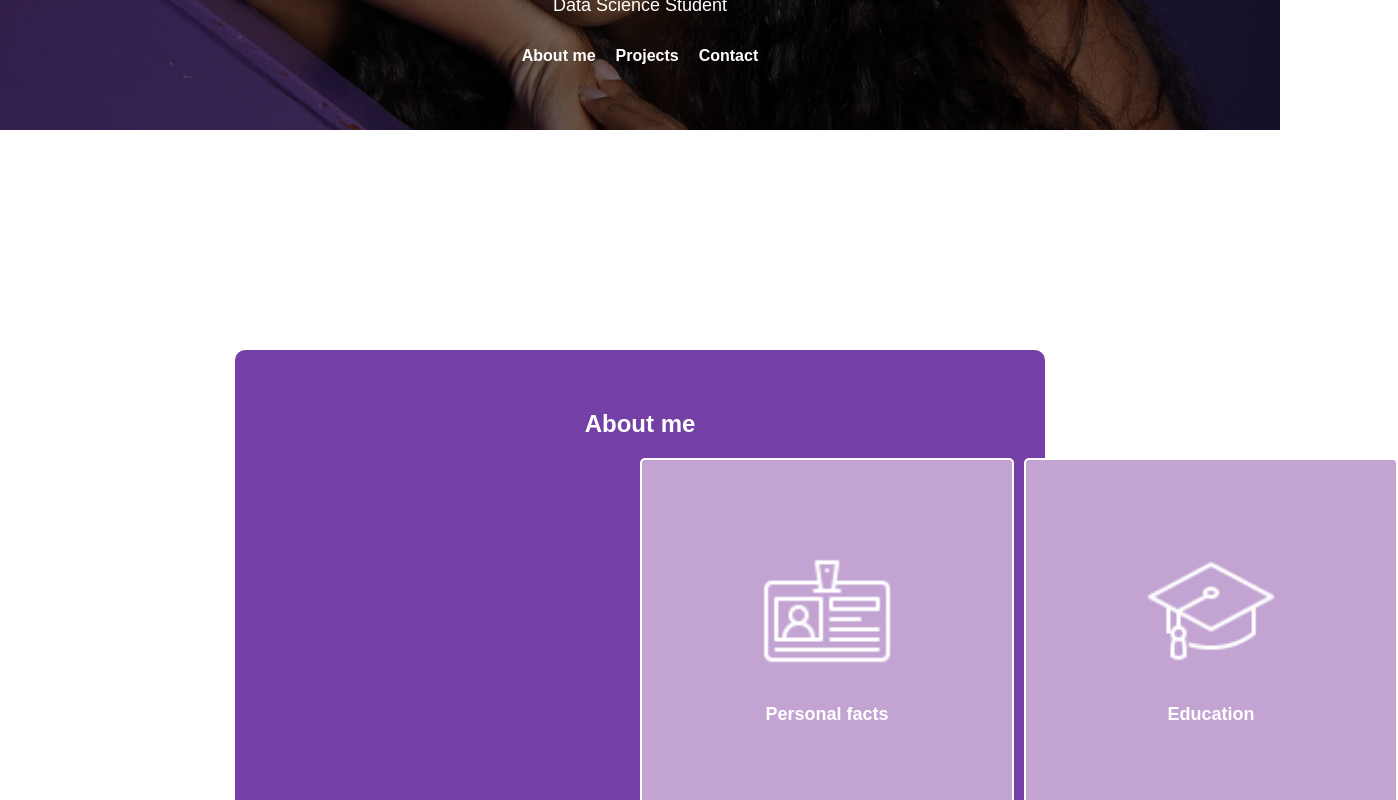
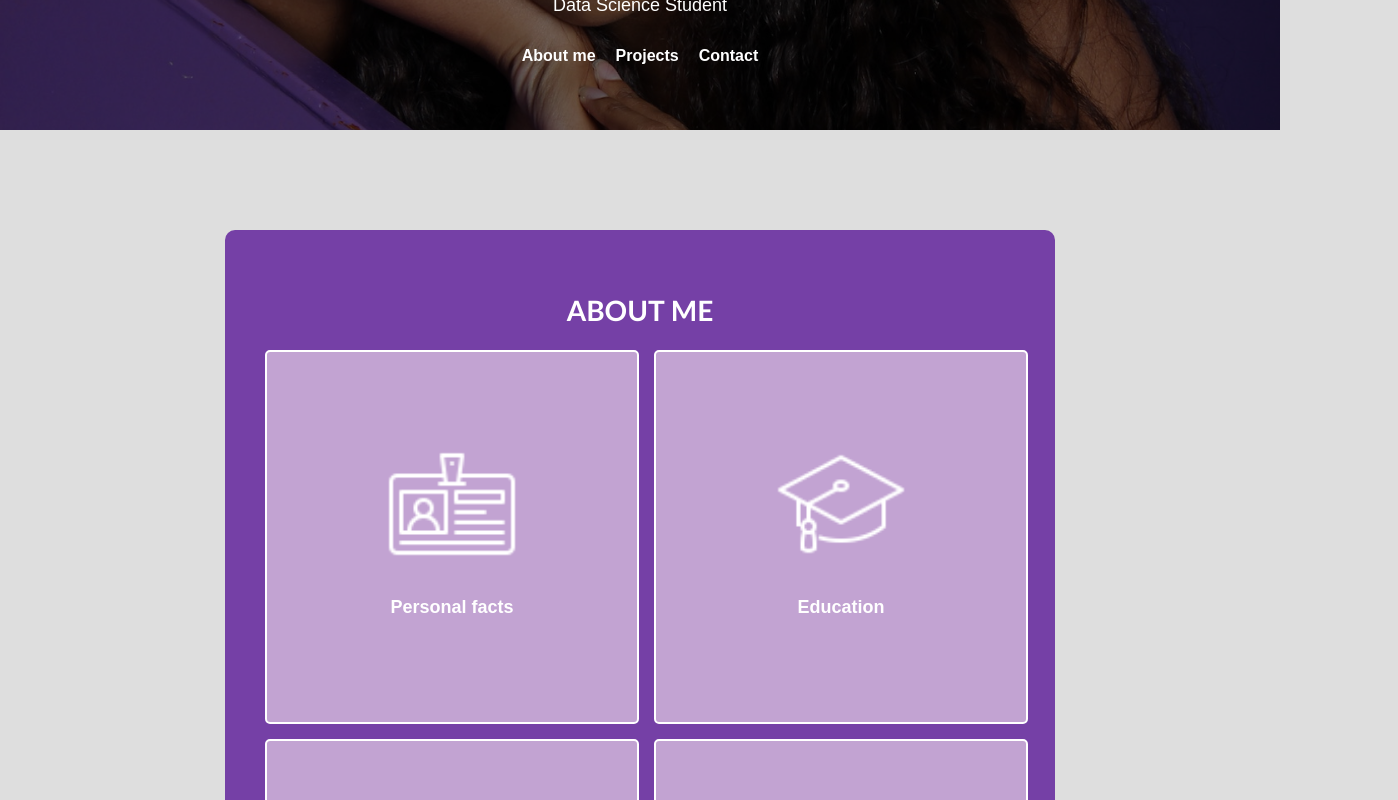
Before and after one commit to emi-fernandes/emi-site, a React (Create React App) app: page / in a window 1280 px wide. Shown: the part 120-920 px from the top of the page, 1398 px wide, since content can reach past the window. Built offline with nearby package versions, Linux system fonts and the light colour scheme.

Commit message:
commit 3

```diff
--- a/src/App.css
+++ b/src/App.css
@@ -2,7 +2,7 @@ body, html {
   margin: 0;
   padding: 0;
   font-family: Arial, sans-serif;
-  background-color: #ffffff;
+  background-color: #DEDEDE;
 }
 
 .header {
@@ -38,6 +38,13 @@ body, html {
   margin: 5px 0;
 }
 
+.about h2 {
+  font-family: 'Trebuchet MS', sans-serif;
+  font-size: 28px;
+  font-weight: bold;
+  text-transform: uppercase;
+}
+
 .header p {
   font-size: 18px;
   margin-bottom: 15px;
@@ -69,7 +76,7 @@ body, html {
 
 /* Ajusta o espaço para não esconder conteúdo */
 .main {
-  padding-top: 270px;
+  padding-top: 100px;
   display: flex;
   flex-direction: column;
   align-items: center;
@@ -81,20 +88,20 @@ body, html {
 .about {
   background-color: #7540a6;
   padding: 40px;
+
   text-align: center;
   color: white;
   border-radius: 10px;
-  width: 730px;
-  margin: -50px auto 20px;
+  width: 750px;
+
 }
 
 /* Grid */
 .grid {
   display: grid;
   grid-template-columns: repeat(2, 1fr);
-  gap: 10px;
+  gap: 15px;
   width: 100%;
-  max-width: 00px;
   margin: 0 auto;
 }
 
```
